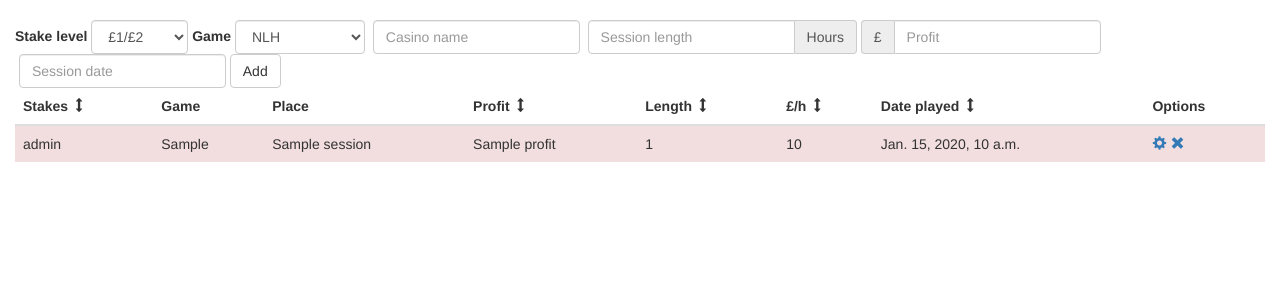
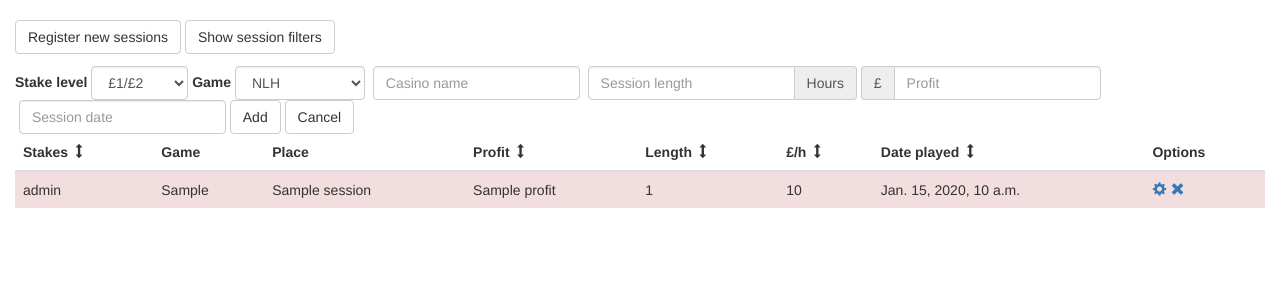
Before and after one commit to maf16/pokerSeshTracker, a Django app: template templates/tracker/home.html in a window 1280 px wide. Shown: the part 52-352 px from the top of the page. Run offline with Django 3.2, Linux system fonts and the light colour scheme; the template is opened without the code that fills it: most values are stand-ins (such as "Sample title", 1, 10 or a date in 2020); parts of the project's set-up code (start-up, migrations or seed data) failed here and were passed over; some libraries are stand-ins or nearby versions.

Commit message:
Minor styling work, ideas as to how to implement session filtering

```diff
--- a/templates/tracker/home.html
+++ b/templates/tracker/home.html
@@ -10,13 +10,22 @@
     <script src="https://cdnjs.cloudflare.com/ajax/libs/jquery.tablesorter/2.28.0/js/jquery.tablesorter.min.js" type="text/javascript"></script>
 
     <script type="text/javascript" src="{% static 'js/main.js' %}"></script>
+    <link rel="stylesheet" href="{% static 'css/main.css' %}">
 
 {% endblock %}
 
 {% block content %}
 
-    <div></div>
+    <div class="control-group">
+        <button class="btn btn-default" id="reg-new-sesh">Register new sessions</button>
+        <button class="btn btn-default" id="enable-sesh-filter">Show session filters</button>
+    </div>
 
+{#    <div id="total-results">#}
+{#        <span>Total profit: {{ total_profit }}</span>#}
+{#    </div>#}
+
+    <div id="sesh-submit-form">
         <form action="/user/session/submit" method="post" id="sessionSubmit" class="form-inline">
             {% csrf_token %}
             <div class="form-group">
@@ -61,7 +70,10 @@
                 <input type="text" class="datepicker form-control" data-date-format="dd/mm/yyyy" name="sessionDate" id="sessionDate" placeholder="Session date">
             </div>
             <button type="submit" class="btn btn-default">Add</button>
+            <button class="btn btn-default" id="sesh-sumbit-close">Cancel</button>
         </form>
+
+    </div>
 
     <div class="sessions">
     <table class="table table-hover tablesorter" id="sessionStats">
@@ -98,7 +110,7 @@
                 </th>
             </tr>
         </thead>
-        <tbody>
+        <tbody id="session-form-data">
 
         {% for session in sessions %}
             <tr class="{% if session.profit >= 0 %} success {% else %} danger {% endif %}">
--- /dev/null
+++ b/tracker/static/css/main.css
@@ -0,0 +1,3 @@
+#sesh-submit-form {
+    margin-top: 12px;
+}
--- a/tracker/static/js/main.js
+++ b/tracker/static/js/main.js
@@ -1,4 +1,14 @@
 $(document).ready(function () {
     $('.datepicker').datepicker();
     $('#sessionStats').tablesorter();
+
+    $('#sesh-submit-form').hide();
+
+    $('#reg-new-sesh').click(function () {
+        $('#sesh-submit-form').show();
+    });
+
+    $('#sesh-sumbit-close').click(function () {
+        $('#sesh-submit-form').hide();
+    });
 });
```
Also changed, not shown: tracker/views.py (+10 -1 lines). Lines whose indentation alone changed are shown as unchanged.
